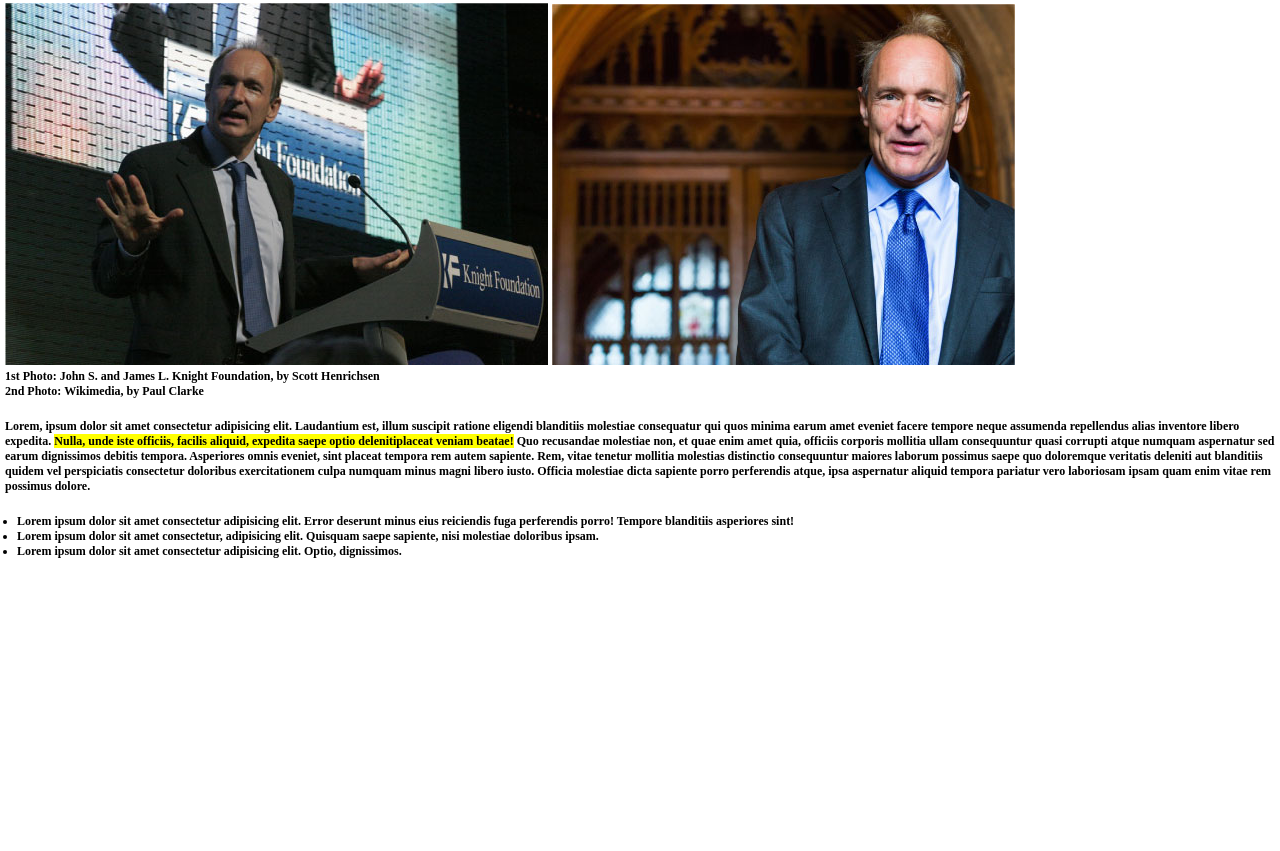
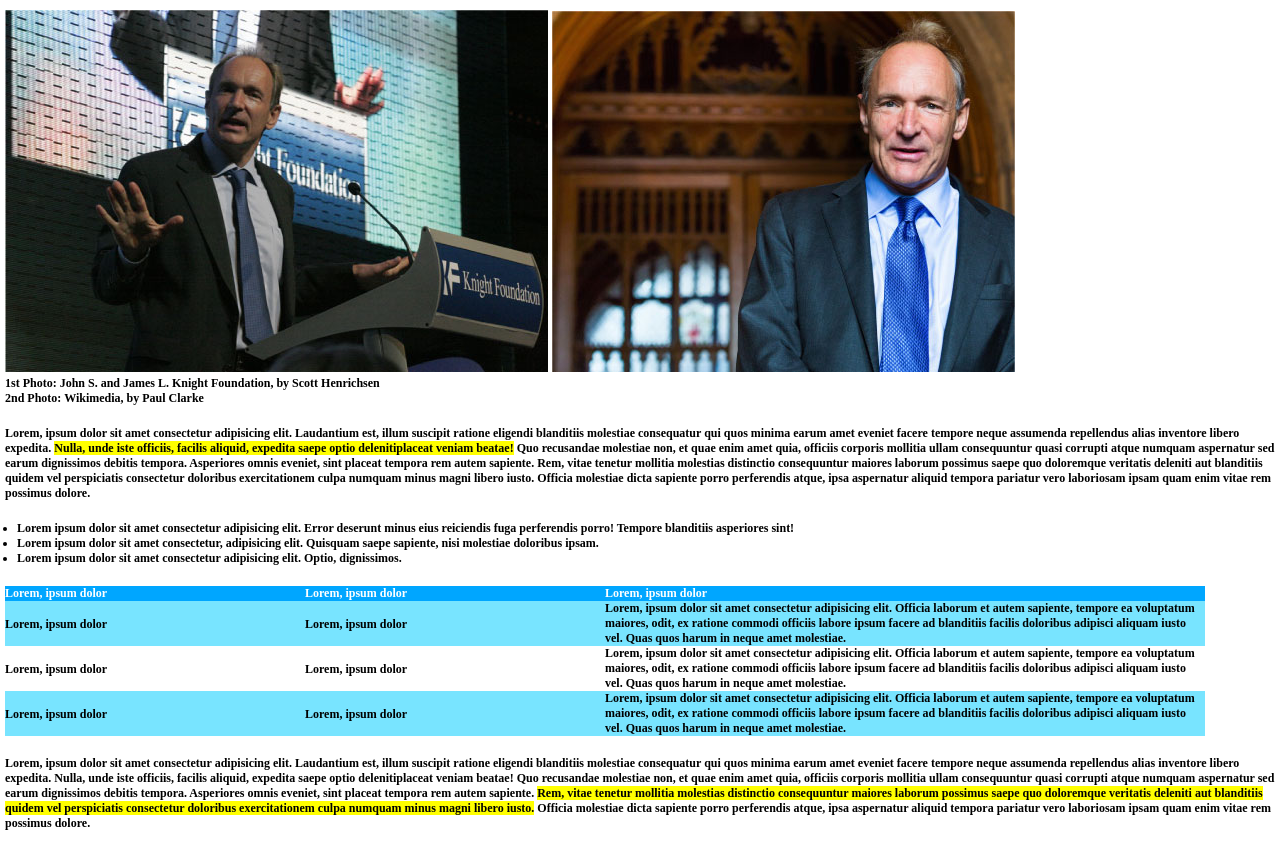
Before and after one commit to Devfrank94/html-css-booleaner, a plain HTML site: page index.html in a window 1280 px wide. Shown: the part 261-1112 px from the top of the page. Before the commit the page ends 840 px from the top, so only its background shows below. Drawn offline with Linux system fonts and the light colour scheme.

Commit message:
add table and final section

```diff
--- a/css/style.css
+++ b/css/style.css
@@ -26,6 +26,11 @@ main{
   margin-left: 5px;
 }
 
+h1{
+  font-weight: bold;
+  font-size: 30px;
+}
+
 .credits{
   color: rgb(140, 140, 140);
   font-size: 14px;
@@ -49,3 +54,39 @@ p,ul{
 ul{
   margin-left: 12px;
 }
+
+/* stile tabella */
+table{
+  width: 1200px;
+  text-align: left;
+  border-spacing: 0px;
+  margin-bottom: 20px;
+  font-weight: bold;
+  font-size: 12px;
+}
+
+th{
+  background-color: rgb(0, 166, 255);
+  color: white;
+}
+
+.thcol-1, .thcol-2{
+  width: 300px;
+}
+
+.thcol-3{
+  width: 600px;
+}
+
+.tdcol-1, .tdcol-2{
+  line-height: 40px;
+}
+
+tr{
+  background-color: rgb(120, 228, 255);
+}
+
+#second-row{
+  background-color: white;
+}
+/* /stile tabella */
--- a/index.html
+++ b/index.html
@@ -47,13 +47,39 @@
         <li>Lorem ipsum dolor sit amet consectetur, adipisicing elit. Quisquam saepe sapiente, nisi molestiae doloribus ipsam.</li>
         <li>Lorem ipsum dolor sit amet consectetur adipisicing elit. Optio, dignissimos.</li>
       </ul>
+      <!-- /sezione blocco testi -->
 
-
-
-
-
-
-
+      <!-- tabella -->
+      <table>
+        <thead>
+          <tr>
+            <th class="thcol-1">Lorem, ipsum dolor</th>
+            <th class="thcol-2">Lorem, ipsum dolor</th>
+            <th class="thcol-3">Lorem, ipsum dolor</th>
+          </tr>
+        </thead>
+        <tbody>
+          <tr>
+            <td class="tdcol-1">Lorem, ipsum dolor</td>
+            <td class="tdcol-2">Lorem, ipsum dolor</td>
+            <td class="tdcol-3">Lorem, ipsum dolor sit amet consectetur adipisicing elit. Officia laborum et autem sapiente, tempore ea voluptatum maiores, odit, ex ratione commodi officiis labore ipsum facere ad blanditiis facilis doloribus adipisci aliquam iusto vel. Quas quos harum in neque amet molestiae.</td>
+          </tr>
+          <tr id="second-row">
+            <td class="tdcol-1">Lorem, ipsum dolor</td>
+            <td class="tdcol-2">Lorem, ipsum dolor</td>
+            <td class="tdcol-3">Lorem, ipsum dolor sit amet consectetur adipisicing elit. Officia laborum et autem sapiente, tempore ea voluptatum maiores, odit, ex ratione commodi officiis labore ipsum facere ad blanditiis facilis doloribus adipisci aliquam iusto vel. Quas quos harum in neque amet molestiae.</td>
+          </tr>
+          <tr>
+            <td class="tdcol-1">Lorem, ipsum dolor</td>
+            <td class="tdcol-2">Lorem, ipsum dolor</td>
+            <td class="tdcol-3">Lorem, ipsum dolor sit amet consectetur adipisicing elit. Officia laborum et autem sapiente, tempore ea voluptatum maiores, odit, ex ratione commodi officiis labore ipsum facere ad blanditiis facilis doloribus adipisci aliquam iusto vel. Quas quos harum in neque amet molestiae.</td>
+          </tr>
+        </tbody>
+      </table>
+      <!-- /tabella -->
+      <p>
+        Lorem, ipsum dolor sit amet consectetur adipisicing elit. Laudantium est, illum suscipit ratione eligendi blanditiis molestiae consequatur qui quos minima earum amet eveniet facere tempore neque assumenda repellendus alias inventore libero expedita. Nulla, unde iste officiis, facilis aliquid, expedita saepe optio delenitiplaceat veniam beatae! Quo recusandae molestiae non, et quae enim amet quia, officiis corporis mollitia ullam consequuntur quasi corrupti atque numquam aspernatur sed earum dignissimos debitis tempora. Asperiores omnis eveniet, sint placeat tempora rem autem sapiente. <span class="text-highlighted">Rem, vitae tenetur mollitia molestias distinctio consequuntur maiores laborum possimus saepe quo doloremque veritatis deleniti aut blanditiis quidem vel perspiciatis consectetur doloribus exercitationem culpa numquam minus magni libero iusto.</span> Officia molestiae dicta sapiente porro perferendis atque, ipsa aspernatur aliquid tempora pariatur vero laboriosam ipsam quam enim vitae rem possimus dolore.
+      </p>
     </section>
 
 
```
Lines whose indentation alone changed are shown as unchanged.
